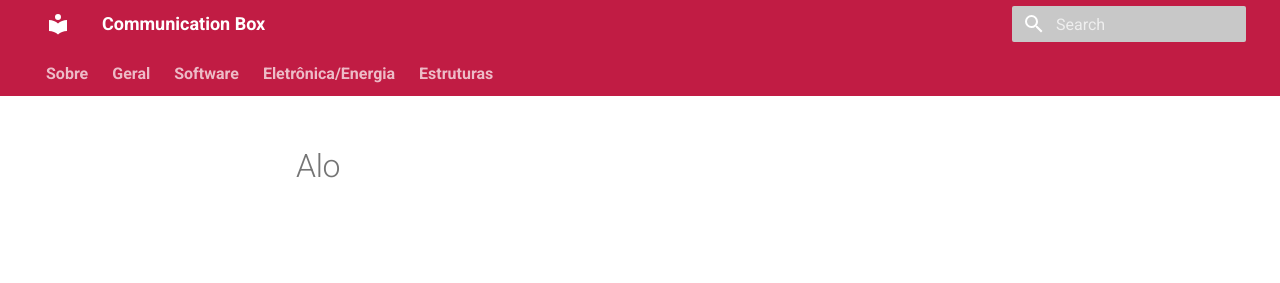
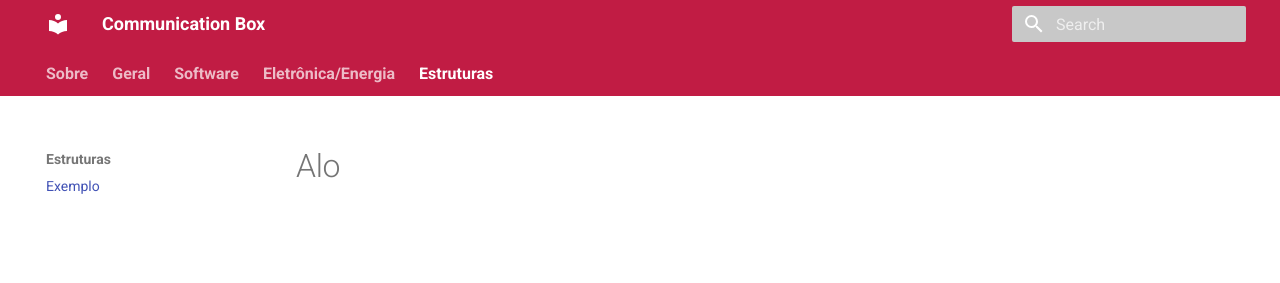
Before and after one commit to Calcioft/ScanPoint, an MkDocs documentation site: the page built from docs/estruturas/exemplo.md, in a window 1280 px wide. Shown: the top 283 px of the page. Built offline with MkDocs 1.6.1 and Material for MkDocs 9.7.7, drawn with Linux system fonts in a browser that asks for light colours.

Commit message:
Ajustando path

```diff
--- a/mkdocs.yml
+++ b/mkdocs.yml
@@ -30,6 +30,6 @@ nav:
   - Software:
       - Exemplo: software/exemplo.md
   - Eletrônica/Energia:
-      - Exemplo: software/exemplo.md
+      - Exemplo: eletronica-energia/exemplo.md
   - Estruturas:
-      - Exemplo: software/exemplo.md
+      - Exemplo: estruturas/exemplo.md
```
